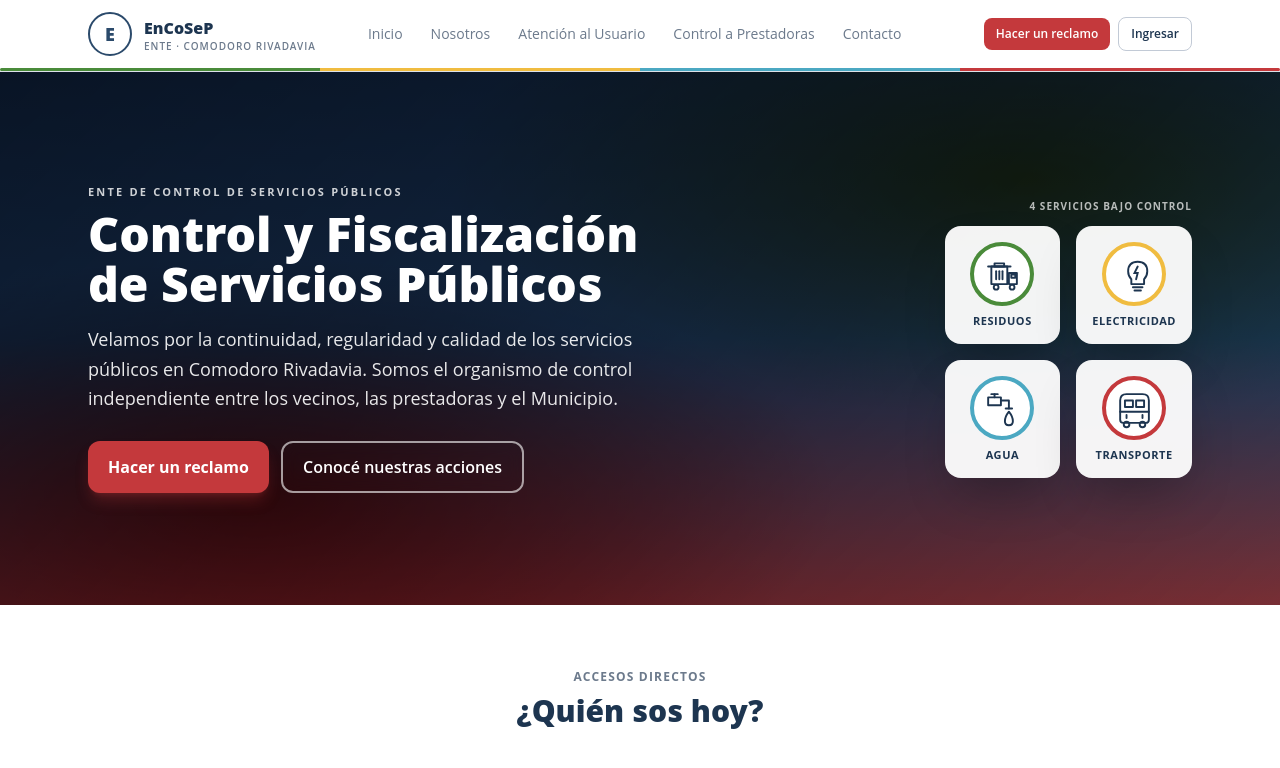
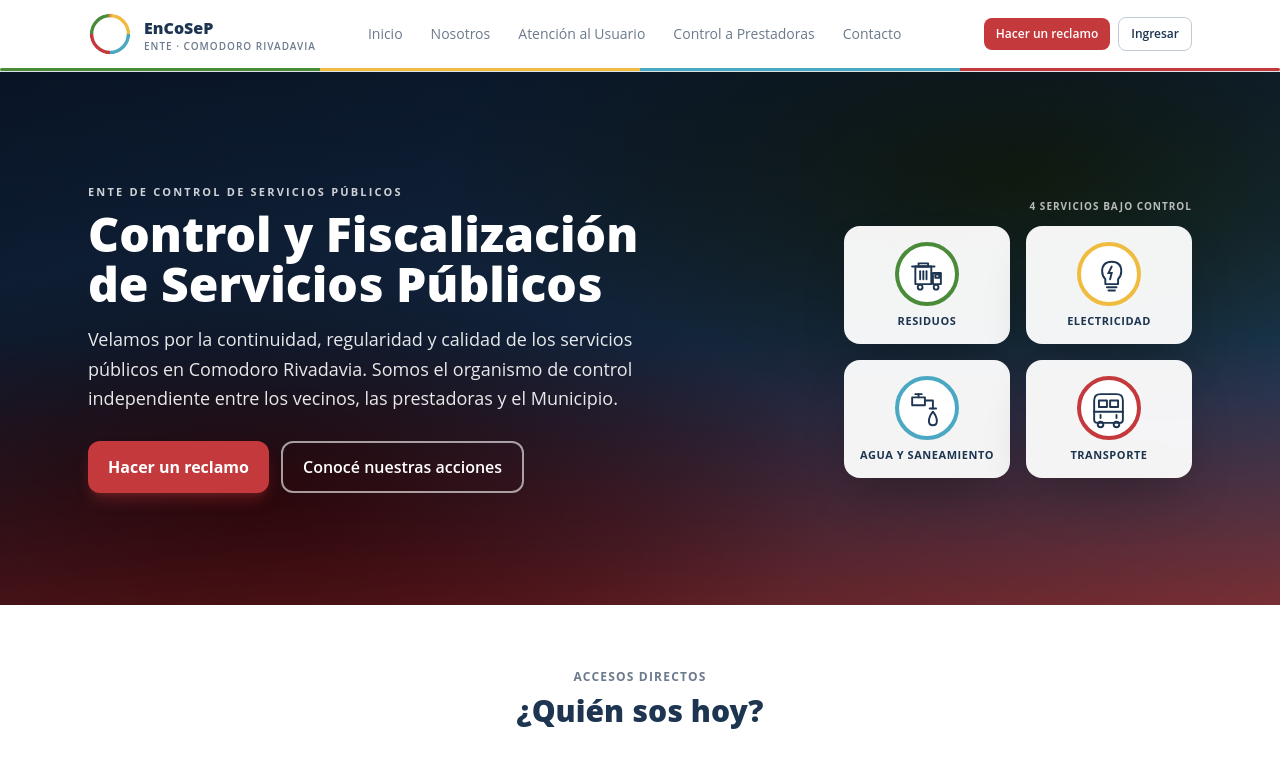
Before and after one commit to directorezequielgarcia/reclamosencosep, a Next.js app: page / in a window 1280 px wide. Shown: the top 768 px of the page. Built offline with nearby package versions, Linux system fonts and the light colour scheme.

Commit message:
Sitio institucional: logo EnCoSeP SVG (4 cuartos) + servicio Agua y Saneamiento

```diff
--- /dev/null
+++ b/components/ui/LogoEncosep.tsx
@@ -0,0 +1,95 @@
+/**
+ * Logo institucional del EnCoSeP — círculo con 4 cuartos de color
+ * (verde-residuos, amarillo-electricidad, azul-agua, rojo-transporte)
+ * con el nombre del Ente en el centro.
+ *
+ * Replicado en SVG para no depender de un archivo de imagen.
+ */
+type Props = {
+  size?: number;
+  conTexto?: boolean;
+};
+
+export function LogoEncosep({ size = 56, conTexto = true }: Props) {
+  // viewBox 100x100. Centro 50,50, radio 48.
+  // 4 cuartos arrancando arriba-izquierda en sentido horario.
+  return (
+    <svg
+      viewBox="0 0 100 100"
+      width={size}
+      height={size}
+      role="img"
+      aria-label="EnCoSeP — Ente de Control de Servicios Públicos"
+      style={{ display: "block" }}
+    >
+      <defs>
+        <clipPath id="logo-clip-circle">
+          <circle cx="50" cy="50" r="46" />
+        </clipPath>
+      </defs>
+
+      {/* Fondo blanco con borde */}
+      <circle cx="50" cy="50" r="48" fill="white" />
+
+      {/* Banda multicolor curva (anillo) */}
+      <g clipPath="url(#logo-clip-circle)">
+        {/* arriba-izq: verde */}
+        <path d="M 50 4 A 46 46 0 0 0 4 50 L 12 50 A 38 38 0 0 1 50 12 Z" fill="#4a8b3a" />
+        {/* arriba-der: amarillo */}
+        <path d="M 50 4 A 46 46 0 0 1 96 50 L 88 50 A 38 38 0 0 0 50 12 Z" fill="#f0bc40" />
+        {/* abajo-der: azul */}
+        <path d="M 96 50 A 46 46 0 0 1 50 96 L 50 88 A 38 38 0 0 0 88 50 Z" fill="#4ba8c2" />
+        {/* abajo-izq: rojo */}
+        <path d="M 4 50 A 46 46 0 0 0 50 96 L 50 88 A 38 38 0 0 1 12 50 Z" fill="#c4393c" />
+        {/* acento naranja entre verde y amarillo (arriba) */}
+        <path
+          d="M 47 4 A 46 46 0 0 1 53 4 L 53 12 A 38 38 0 0 0 47 12 Z"
+          fill="#e88a3c"
+        />
+      </g>
+
+      {/* Borde sutil del círculo */}
+      <circle
+        cx="50"
+        cy="50"
+        r="46"
+        fill="none"
+        stroke="#1d3550"
+        strokeOpacity="0.08"
+        strokeWidth="0.6"
+      />
+
+      {/* Texto central — solo si el tamaño lo justifica */}
+      {conTexto && size >= 40 && (
+        <>
+          <text
+            x="50"
+            y="55"
+            textAnchor="middle"
+            fontFamily="'Open Sans', system-ui, sans-serif"
+            fontWeight="800"
+            fontSize="18"
+            fill="#1d3550"
+            letterSpacing="-0.5"
+          >
+            EnCoSeP
+          </text>
+          {size >= 80 && (
+            <text
+              x="50"
+              y="68"
+              textAnchor="middle"
+              fontFamily="'Open Sans', system-ui, sans-serif"
+              fontWeight="600"
+              fontSize="4.5"
+              fill="#6c7a8c"
+              letterSpacing="0.5"
+            >
+              ENTE DE CONTROL DE SERVICIOS PÚBLICOS
+            </text>
+          )}
+        </>
+      )}
+    </svg>
+  );
+}
--- a/components/ui/SitioFooter.tsx
+++ b/components/ui/SitioFooter.tsx
@@ -1,4 +1,5 @@
 import Link from "next/link";
+import { LogoEncosep } from "./LogoEncosep";
 
 export function SitioFooter() {
   return (
@@ -6,8 +7,8 @@ export function SitioFooter() {
       <div className="max-w-6xl mx-auto px-6 py-10 grid md:grid-cols-3 gap-8">
         <div>
           <div className="flex items-center gap-3 mb-2">
-            <div className="w-11 h-11 rounded-full border-2 border-white flex items-center justify-center text-white font-extrabold text-lg leading-none">
-              E
+            <div className="bg-white rounded-full p-0.5">
+              <LogoEncosep size={42} conTexto={false} />
             </div>
             <div className="leading-tight">
               <div className="text-base font-extrabold">EnCoSeP</div>
--- a/components/ui/SitioHeader.tsx
+++ b/components/ui/SitioHeader.tsx
@@ -1,5 +1,6 @@
 import Link from "next/link";
 import { BrandStripe } from "./BrandStripe";
+import { LogoEncosep } from "./LogoEncosep";
 
 const NAV = [
   { href: "/", label: "Inicio" },
@@ -14,9 +15,7 @@ export function SitioHeader({ activo }: { activo?: string }) {
     <header className="bg-paper border-b border-line sticky top-0 z-30">
       <div className="max-w-6xl mx-auto px-6 py-3 flex items-center gap-6">
         <Link href="/" className="flex items-center gap-3 shrink-0">
-          <div className="w-11 h-11 rounded-full border-2 border-navy-2 flex items-center justify-center text-navy-2 font-extrabold text-lg leading-none">
-            E
-          </div>
+          <LogoEncosep size={44} conTexto={false} />
           <div className="leading-tight hidden sm:block">
             <div className="text-base font-extrabold text-navy">EnCoSeP</div>
             <div className="text-[10px] text-muted font-semibold uppercase tracking-widest">
--- a/lib/servicios.ts
+++ b/lib/servicios.ts
@@ -45,10 +45,10 @@ export const SVC_META: Record<
   agua: {
     kind: "AGUA",
     label: "Agua y Saneamiento",
-    short: "Agua",
+    short: "Agua y Saneamiento",
     ring: "var(--c-blue-l)",
     bg: "var(--c-blue-l)",
-    sub: "cortes · pérdidas",
+    sub: "cortes · pérdidas · cloacas",
     examples: [
       "No tengo agua",
       "Pérdida en la calle",
--- /dev/null
+++ b/scripts/update-agua-nombre.mjs
@@ -0,0 +1,17 @@
+import { PrismaClient } from "@prisma/client";
+const p = new PrismaClient();
+try {
+  const u = await p.servicio.update({
+    where: { kind: "AGUA" },
+    data: {
+      nombre: "Agua y Saneamiento",
+      nombreCorto: "Agua y Saneamiento",
+    },
+  });
+  console.log("Actualizado:", u);
+  const all = await p.servicio.findMany({ orderBy: { kind: "asc" } });
+  console.log("\nEstado final:");
+  for (const s of all) console.log(`  ${s.kind}: "${s.nombreCorto}"`);
+} finally {
+  await p.$disconnect();
+}
```
